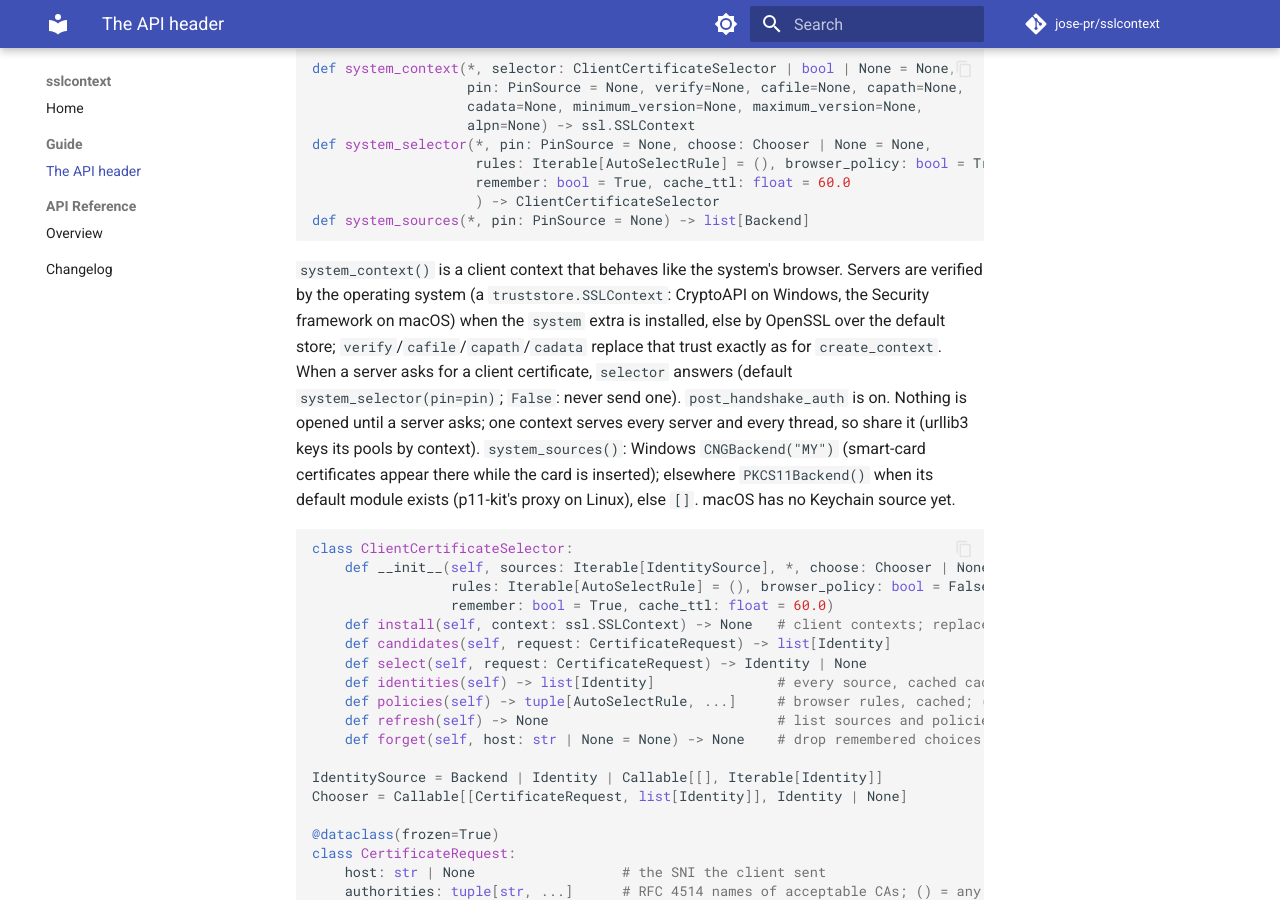
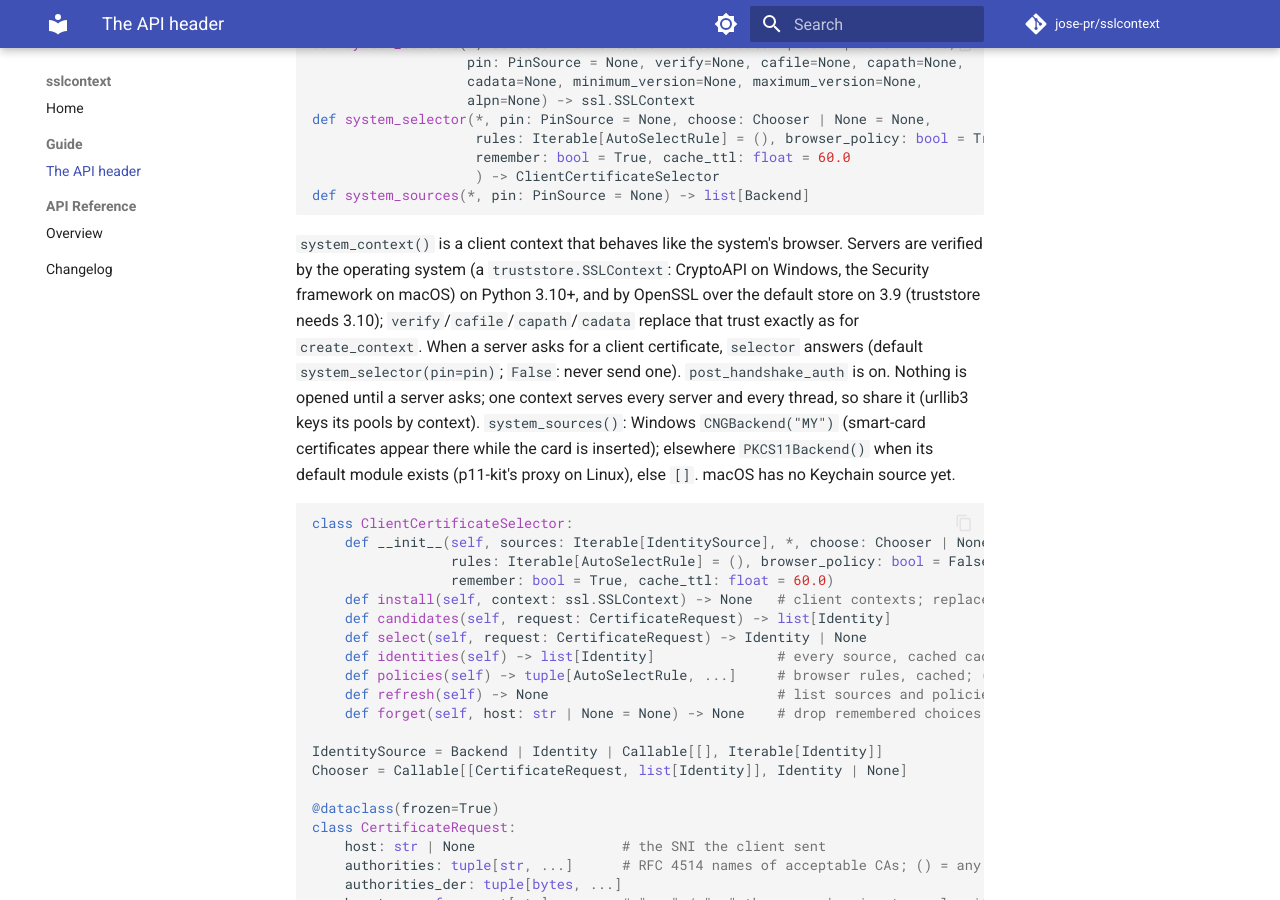
Before and after one commit to jose-pr/sslcontext, an MkDocs documentation site: the page built from docs/header.md, in a window 1280 px wide and 900 px high, scrolled down 1319 px. Built offline with MkDocs 1.6.1 and Material for MkDocs 9.7.7, drawn with Linux system fonts in a browser that asks for light colours; comment, search, counter and statistics services are not loaded; some of the changed text lies outside the part shown.

Commit message:
feat: truststore is a dependency on Python 3.10+, not the system extra
system_context() verifies servers through the operating system with a plain
pip install sslcontext; the system extra is gone.

```diff
--- a/src/sslcontext/AGENTS.md
+++ b/src/sslcontext/AGENTS.md
@@ -11,9 +11,9 @@
 backends (`sslcontext.backends`) and the test helpers (`sslcontext.testing`).
 Modules whose names start with `_` are private.
 
-`pip install sslcontext`. No runtime dependencies; the extra `system` adds
-`truststore` (Python 3.10+) for `system_context()`'s OS verification; the
-extra `cli` adds the `sslcontext` command (duho).
+`pip install sslcontext`. One dependency, `truststore` (Python 3.10+ only),
+for `system_context()`'s OS verification; the extra `cli` adds the
+`sslcontext` command (duho).
 
 `sslcontext.__version__` is the installed distribution's version.
 
@@ -62,8 +62,8 @@
 `system_context()` is a client context that behaves like the system's
 browser. Servers are verified by the operating system (a
 `truststore.SSLContext`: CryptoAPI on Windows, the Security framework on
-macOS) when the `system` extra is installed, else by OpenSSL over the default
-store; `verify`/`cafile`/`capath`/`cadata` replace that trust exactly as for
+macOS) on Python 3.10+, and by OpenSSL over the default store on 3.9
+(truststore needs 3.10); `verify`/`cafile`/`capath`/`cadata` replace that trust exactly as for
 `create_context`. When a server asks for a client certificate, `selector`
 answers (default `system_selector(pin=pin)`; `False`: never send one).
 `post_handshake_auth` is on. Nothing is opened until a server asks; one
```
Also changed, not shown: CHANGELOG.md (+1 -1 lines), README.md (+1 -2 lines), docs/index.md (+0 -1 lines), pyproject.toml (+4 -4 lines), 1 other file.
